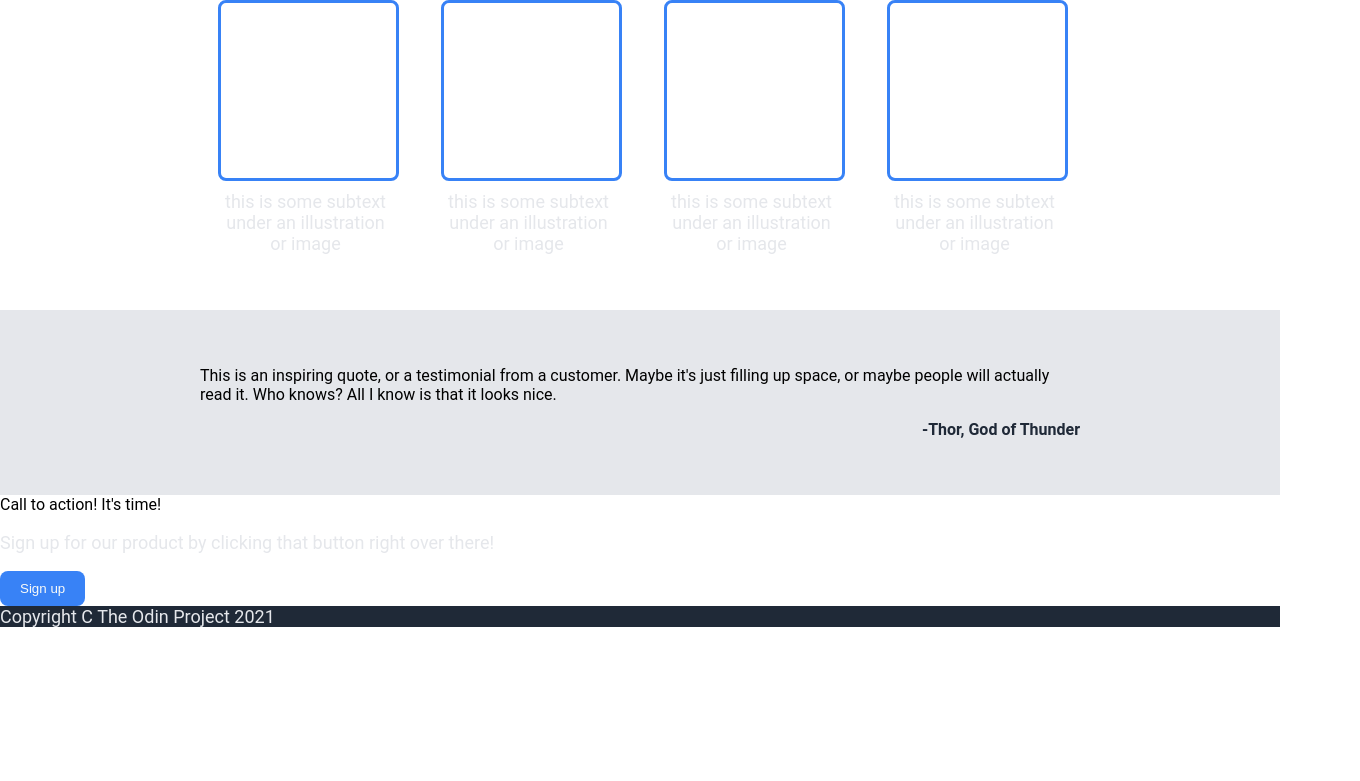
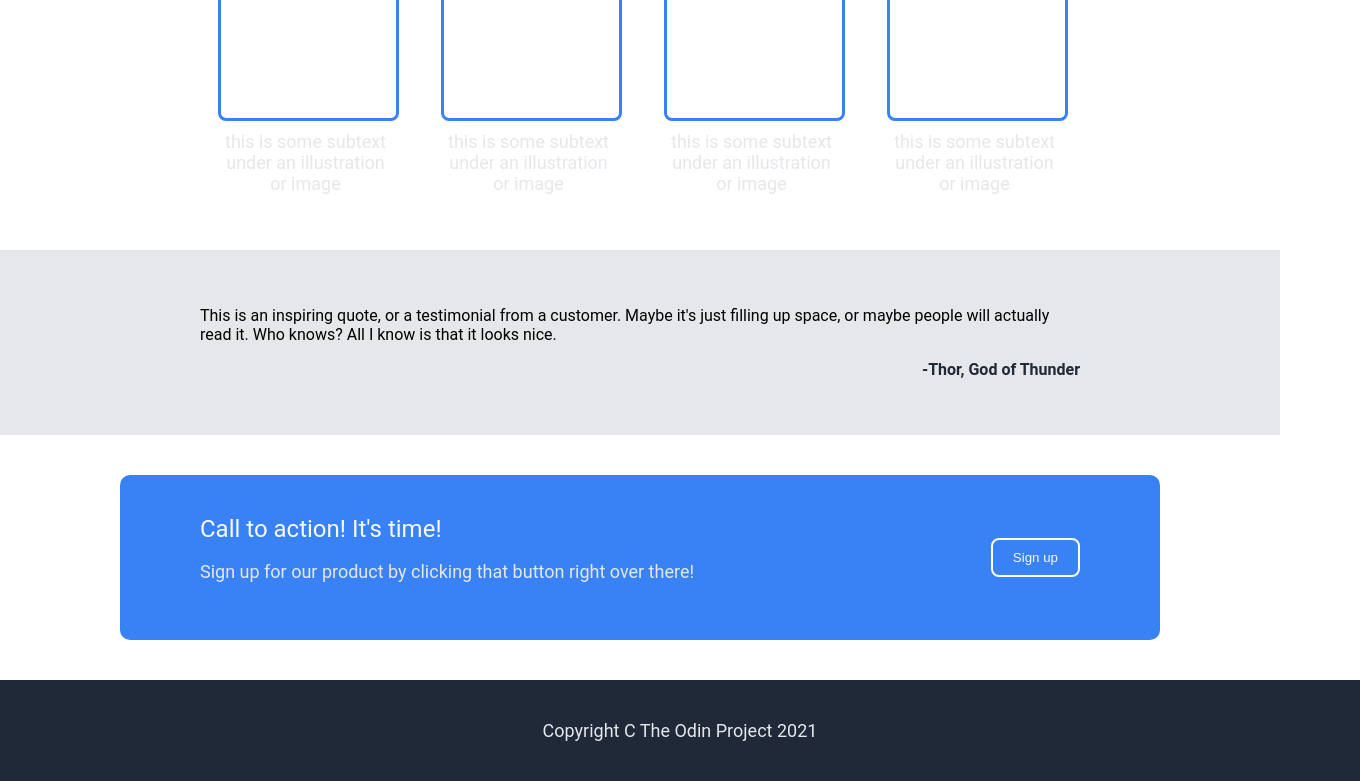
Before and after one commit to jeremykoo/landing-page, a plain HTML site: page index.html in a window 1280 px wide. Shown: the part 689-1470 px from the top of the page, 1360 px wide, since content can reach past the window. Before the commit the page ends 1316 px from the top, so only its background shows below. Drawn offline with Linux system fonts and the light colour scheme.

Commit message:
added registering and footer

```diff
--- a/styles.css
+++ b/styles.css
@@ -13,7 +13,7 @@ header {
     display: flex;
     justify-content: space-between;
     align-items: center;
-    padding: 0 40px;
+    padding: 0 120px;
 }
 
 .hero-main {
@@ -44,7 +44,7 @@ a,
 .introduction {
     display: flex;
     gap: 40px;
-    padding: 40px;
+    padding: 40px 120px;
 }
 
 #top-image {
@@ -72,7 +72,7 @@ button {
 .information {
     text-align: center;
     margin: 40px 0;
-    padding: 0 40px;
+    padding: 0 120px;
 }
 
 .info-title {
@@ -116,3 +116,28 @@ button {
     font-weight: bold;
     color: #1F2937;
 }
+
+.register {
+    margin: 40px 120px;
+    display: flex;
+    justify-content: space-between;
+    align-items: center;
+    background-color: #3882F6;
+    border-radius: 10px;
+    padding: 40px 80px;
+}
+
+.description {
+    color: #F9FAF8;
+    font-size: 24px;
+}
+
+.register button {
+    border: 2px solid white;
+}
+
+footer {
+    text-align: center;
+    padding: 40px;
+    width: 100%;
+}
```
